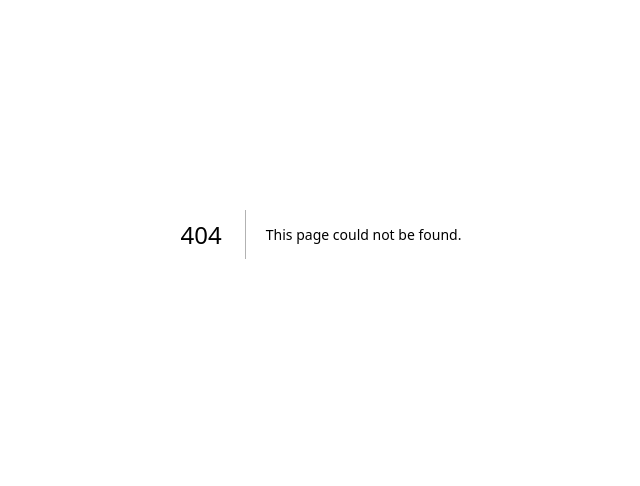
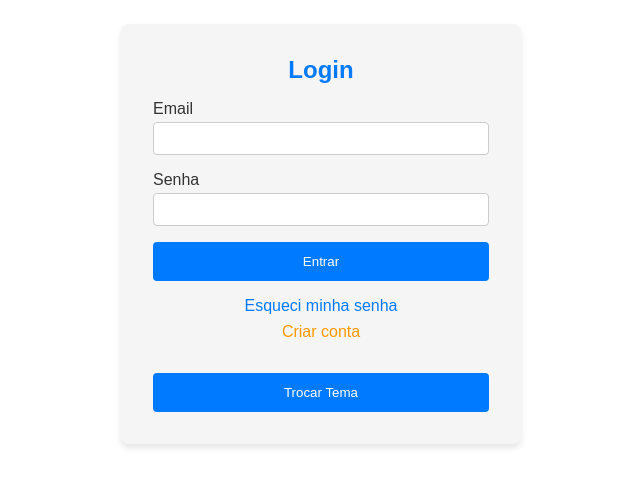
Before and after one commit to RafaDev01/na-faixa-pwa, a Next.js app: page /login in a window 1280 px wide. Before the commit this address had no page. Shown: the part 166-652 px from the top of the page, without its empty margins (319-959 px from the left). Built offline with nearby package versions, Linux system fonts and the light colour scheme.

Commit message:
Criado Theme, e pagina de login

```diff
--- a/app/layout.tsx
+++ b/app/layout.tsx
@@ -1,6 +1,8 @@
 import type { Metadata } from "next";
 import { Geist, Geist_Mono } from "next/font/google";
 import "./globals.css";
+import { CustomThemeProvider } from "../theme/ThemeProvider"; // ajuste o caminho conforme sua estrutura
+
 
 const geistSans = Geist({
   variable: "--font-geist-sans",
@@ -25,7 +27,7 @@ export default function RootLayout({
   return (
     <html lang="en">
       <body className={`${geistSans.variable} ${geistMono.variable}`}>
-        {children}
+        <CustomThemeProvider>{children}</CustomThemeProvider>
       </body>
     </html>
   );
--- /dev/null
+++ b/app/login/LoginStyles.ts
@@ -0,0 +1,75 @@
+// styles/LoginStyles.ts
+import styled from "styled-components";
+
+export const Container = styled.div`
+  min-height: 100vh;
+  display: flex;
+  align-items: center;
+  justify-content: center;
+  background: ${(props) => props.theme.colors.background};
+`;
+
+export const Card = styled.div`
+  background: ${(props) => props.theme.colors.cardBackground};
+  padding: 2rem;
+  border-radius: 8px;
+  box-shadow: 0 4px 6px rgba(0, 0, 0, 0.1);
+  max-width: 400px;
+  width: 100%;
+`;
+
+export const Title = styled.h2`
+  font-size: 1.5rem;
+  font-weight: bold;
+  color: ${(props) => props.theme.colors.primary};
+  text-align: center;
+`;
+
+export const Form = styled.form`
+  margin-top: 1rem;
+`;
+
+export const InputGroup = styled.div`
+  margin-top: 1rem;
+`;
+
+export const Label = styled.label`
+  display: block;
+  color: ${(props) => props.theme.colors.text};
+`;
+
+export const Input = styled.input`
+  width: 100%;
+  padding: 0.5rem;
+  margin-top: 0.25rem;
+  border: 1px solid #ccc;
+  border-radius: 4px;
+`;
+
+export const Button = styled.button`
+  width: 100%;
+  background: ${(props) => props.theme.colors.primary};
+  color: white;
+  padding: 0.75rem;
+  border: none;
+  border-radius: 4px;
+  margin-top: 1rem;
+  cursor: pointer;
+
+  &:hover {
+    opacity: 0.9;
+  }
+`;
+
+export const LinkText = styled.a`
+  color: ${(props) => props.theme.colors.primary};
+  text-decoration: none;
+
+  &:hover {
+    text-decoration: underline;
+  }
+`;
+
+export const SecondaryLink = styled(LinkText)`
+  color: #ff9800;
+`;
--- /dev/null
+++ b/app/login/page.tsx
@@ -0,0 +1,77 @@
+// app/login/page.tsx
+"use client";
+
+import { useState } from "react";
+import { useRouter } from "next/navigation";
+import {
+    Container,
+    Card,
+    Title,
+    Form,
+    InputGroup,
+    Label,
+    Input,
+    Button,
+    LinkText,
+    SecondaryLink,
+} from "./LoginStyles";
+
+import { useTheme } from "../../theme/ThemeProvider";
+
+export default function LoginPage() {
+    const [email, setEmail] = useState("");
+    const [password, setPassword] = useState("");
+    const router = useRouter();
+    const { toggleTheme } = useTheme();
+
+    const handleLogin = (e: React.FormEvent) => {
+        e.preventDefault();
+        if (email === "teste@email.com" && password === "123456") {
+            router.push("/dashboard");
+        } else {
+            alert("Credenciais inválidas");
+        }
+    };
+
+    return (
+        <Container>
+            <Card>
+                <Title>Login</Title>
+                <Form onSubmit={handleLogin}>
+                    <InputGroup>
+                        <Label htmlFor="email">Email</Label>
+                        <Input
+                            type="email"
+                            id="email"
+                            value={email}
+                            onChange={(e) => setEmail(e.target.value)}
+                            required
+                        />
+                    </InputGroup>
+                    <InputGroup>
+                        <Label htmlFor="password">Senha</Label>
+                        <Input
+                            type="password"
+                            id="password"
+                            value={password}
+                            onChange={(e) => setPassword(e.target.value)}
+                            required
+                        />
+                    </InputGroup>
+                    <Button type="submit">Entrar</Button>
+                </Form>
+                <div style={{ textAlign: "center", marginTop: "1rem" }}>
+                    <LinkText href="#">Esqueci minha senha</LinkText>
+                </div>
+                <div style={{ textAlign: "center", marginTop: "0.5rem" }}>
+                    <SecondaryLink href="/register">Criar conta</SecondaryLink>
+                </div>
+                <div style={{ textAlign: "center", marginTop: "1rem" }}>
+                    <Button type="button" onClick={toggleTheme}>
+                        Trocar Tema
+                    </Button>
+                </div>
+            </Card>
+        </Container>
+    );
+}
--- a/package.json
+++ b/package.json
@@ -13,6 +13,7 @@
     "pwa-asset-generator": "^6.4.0",
     "react": "^19.0.0",
     "react-dom": "^19.0.0",
+    "styled-components": "^6.1.15",
     "web-push": "^3.6.7"
   },
   "devDependencies": {
@@ -20,6 +21,7 @@
     "@types/node": "^20",
     "@types/react": "^19",
     "@types/react-dom": "^19",
+    "@types/styled-components": "^5.1.34",
     "@types/web-push": "^3.6.4",
     "eslint": "^9",
     "eslint-config-next": "15.2.0",
--- /dev/null
+++ b/theme/ThemeProvider.tsx
@@ -0,0 +1,34 @@
+// ThemeProvider.tsx
+"use client";
+
+import React, { useState, createContext, useContext, ReactNode } from "react";
+import { ThemeProvider as StyledThemeProvider } from "styled-components";
+import { darkTheme, lightTheme } from "./theme";
+
+type ThemeContextType = {
+    theme: "light" | "dark";
+    toggleTheme: () => void;
+};
+
+const ThemeContext = createContext<ThemeContextType>({
+    theme: "light",
+    toggleTheme: () => { },
+});
+
+export const useTheme = () => useContext(ThemeContext);
+
+export const CustomThemeProvider = ({ children }: { children: ReactNode }) => {
+    const [theme, setTheme] = useState<"light" | "dark">("light");
+
+    const toggleTheme = () => {
+        setTheme((prev) => (prev === "light" ? "dark" : "light"));
+    };
+
+    const themeObject = theme === "light" ? lightTheme : darkTheme;
+
+    return (
+        <ThemeContext.Provider value={{ theme, toggleTheme }}>
+            <StyledThemeProvider theme={themeObject}>{children}</StyledThemeProvider>
+        </ThemeContext.Provider>
+    );
+};
--- /dev/null
+++ b/theme/theme.ts
@@ -0,0 +1,18 @@
+// theme.ts
+export const lightTheme = {
+    colors: {
+        background: "#ffffff",
+        text: "#333333",
+        primary: "#007bff",
+        cardBackground: "#f5f5f5",
+    },
+};
+
+export const darkTheme = {
+    colors: {
+        background: "#333333",
+        text: "#ffffff",
+        primary: "#007bff",
+        cardBackground: "#444444",
+    },
+};
```
Also changed, not shown: 1 other file (tests, documents, lock files or other folders).
